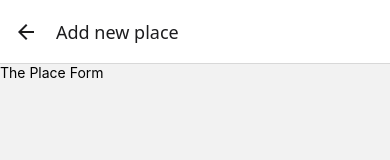
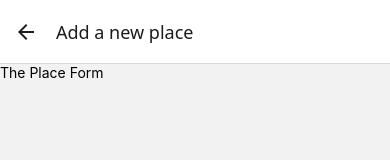
Before and after one commit to Ihsanullah-Yasar/Favorite-Places-App, a React Native app: screen /AddPlace in a window 390 px wide. Shown: the top 160 px of the page. Built offline with nearby package versions, Linux system fonts and the light colour scheme.

Commit message:
refactor: navigation option improved

```diff
--- a/App.tsx
+++ b/App.tsx
@@ -31,6 +31,7 @@ export default function App(): JSX.Element {
             name="AllPlaces"
             component={AllPlaces}
             options={({ navigation }) => ({
+              title: "Your favorite places",
               headerRight: ({ tintColor }) => (
                 <IconButton
                   icon="add"
@@ -44,7 +45,7 @@ export default function App(): JSX.Element {
           <Stack.Screen
             name="AddPlace"
             component={AddPlace}
-            options={{ title: "Add new place" }}
+            options={{ title: "Add a new place" }}
           />
         </Stack.Navigator>
       </NavigationContainer>
```
